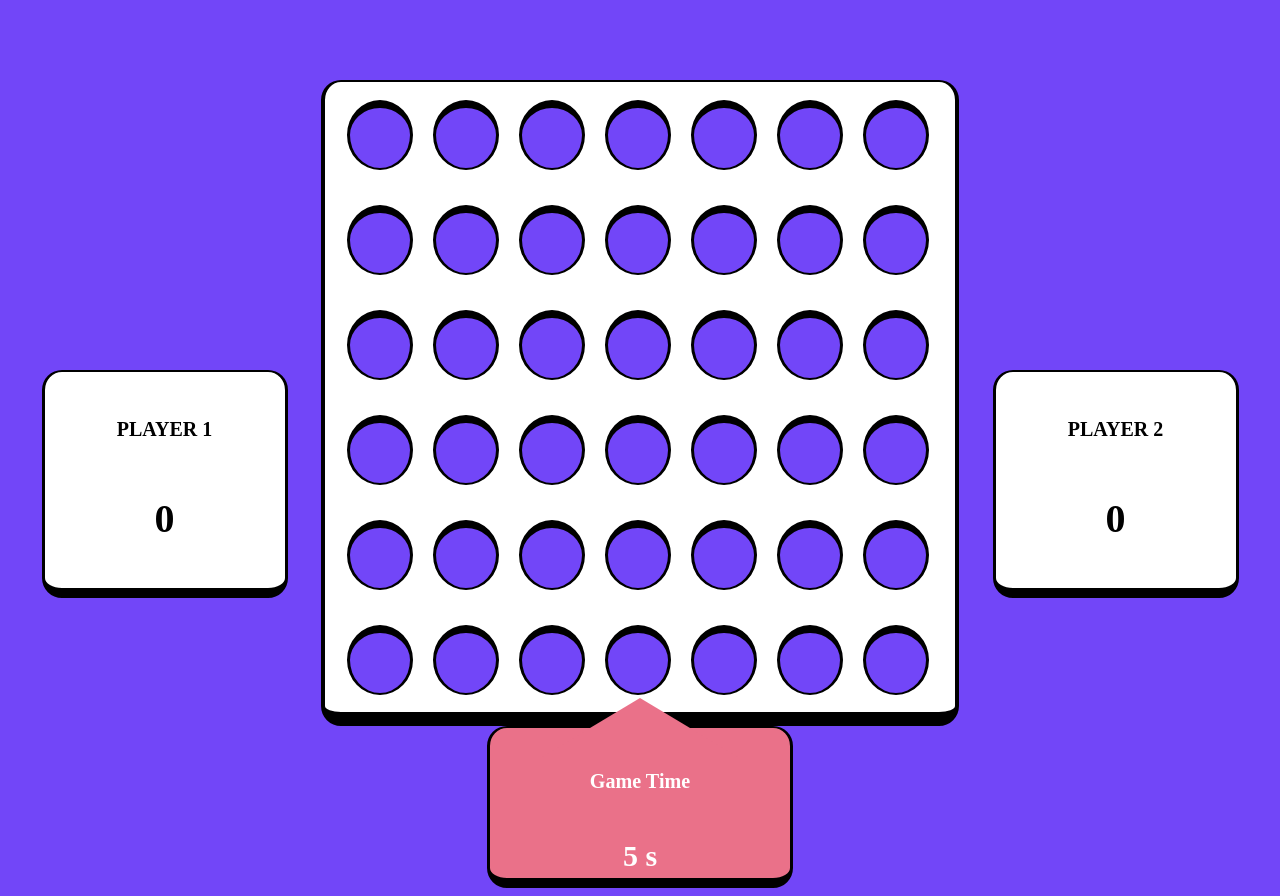
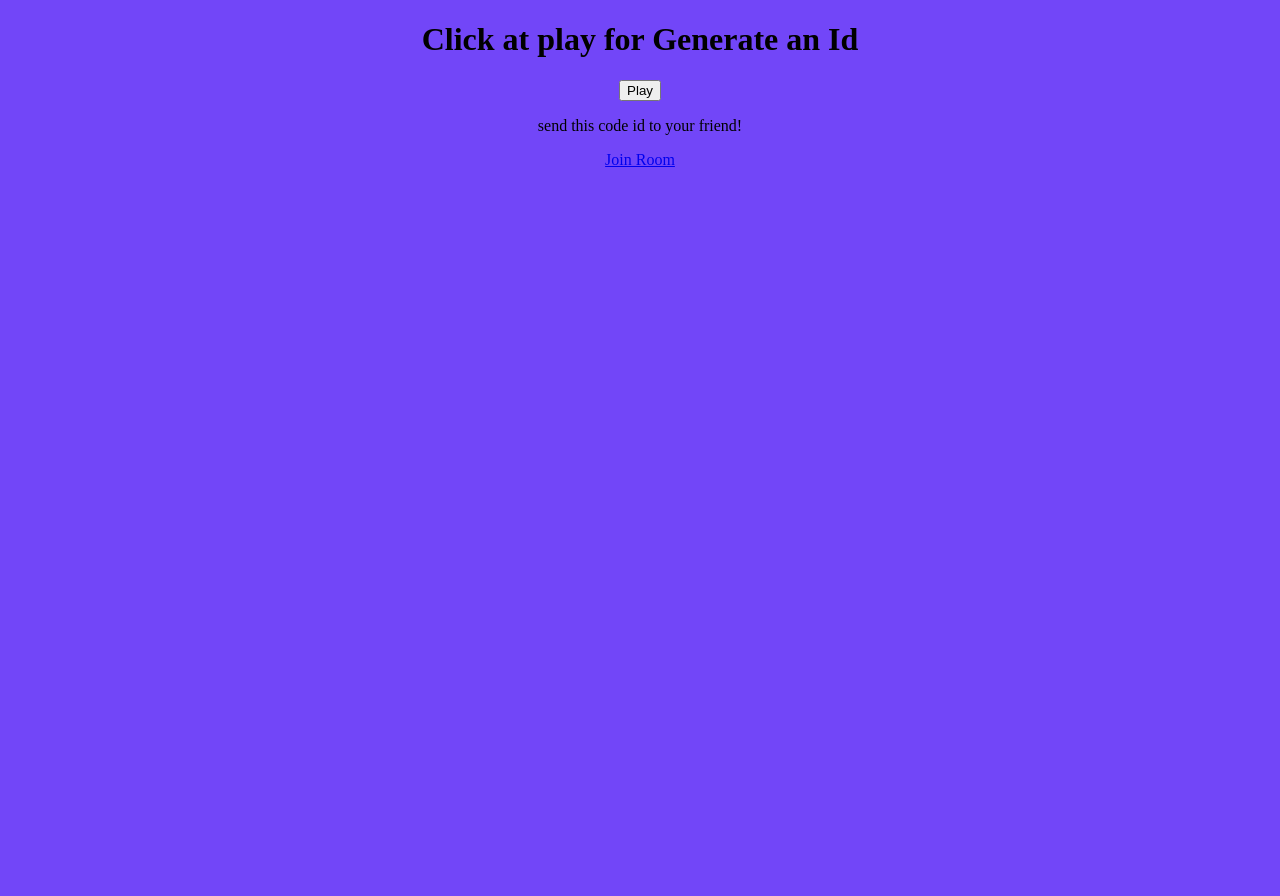
Before and after one commit to alejandroBarraza/connect-4, a React (Vite) app: page / in a window 1280 px wide. After the commit the page ends 800 px from the top, so only its background shows below. Built offline with nearby package versions, Linux system fonts and the light colour scheme.

Commit message:
socket io package

```diff
--- a/package.json
+++ b/package.json
@@ -10,7 +10,9 @@
   },
   "dependencies": {
     "react": "^18.2.0",
-    "react-dom": "^18.2.0"
+    "react-dom": "^18.2.0",
+    "react-router-dom": "^6.8.1",
+    "socket.io-client": "^4.6.0"
   },
   "devDependencies": {
     "@types/react": "^18.0.27",
--- a/src/App.jsx
+++ b/src/App.jsx
@@ -1,11 +1,13 @@
 
 import './App.css'
-import { Connect4 } from './components/Connect4';
+import { AppRouter } from "./routers/AppRouter";
+
+export function App() {
 
 
-export function App() {
   return (
-    <Connect4/>
+    <AppRouter/>
+
   )
 
 }
--- /dev/null
+++ b/src/components/Room.tsx
@@ -0,0 +1,18 @@
+import React from 'react'
+import { Link, useNavigate } from 'react-router-dom'
+export const Room = () => {
+    const [random, setRandom] = React.useState(0)
+    function randomId() {
+        // get a random number from 1 t0 100
+        setRandom(Math.floor(Math.random() * 100) + 1)
+    }
+    return (
+        <div>
+            <h1>Click at play for Generate an Id </h1>
+            <button onClick={randomId}>Play</button>
+            <p>send this code id to your friend!</p>
+            {random > 0 && <h2>{random}</h2>}
+            <Link to={`/connect4/${random}`}>Join Room</Link>
+        </div>
+    )
+}
--- a/src/components/Rules.tsx
+++ b/src/components/Rules.tsx
@@ -1,6 +1,7 @@
 import React from 'react'
 
 export const Rules = () => {
+    console.log('hey!')
     return (
         <div className='rules'>
             <h2>Rules</h2>
--- /dev/null
+++ b/src/routers/AppRouter.tsx
@@ -0,0 +1,15 @@
+import React from 'react'
+import { BrowserRouter as Router, Route, Routes } from 'react-router-dom'
+import { Connect4 } from '../components/Connect4'
+import { Room } from '../components/Room'
+import { Rules } from '../components/Rules'
+export const AppRouter = () => {
+    return (
+        <Router>
+            <Routes>
+                <Route path='/' element={<Room />} />
+                <Route path='/connect4/:gameId' element={<Connect4 />} />
+            </Routes>
+        </Router>
+    )
+}
```
Also changed, not shown: 1 other file (tests, documents, lock files or other folders).
